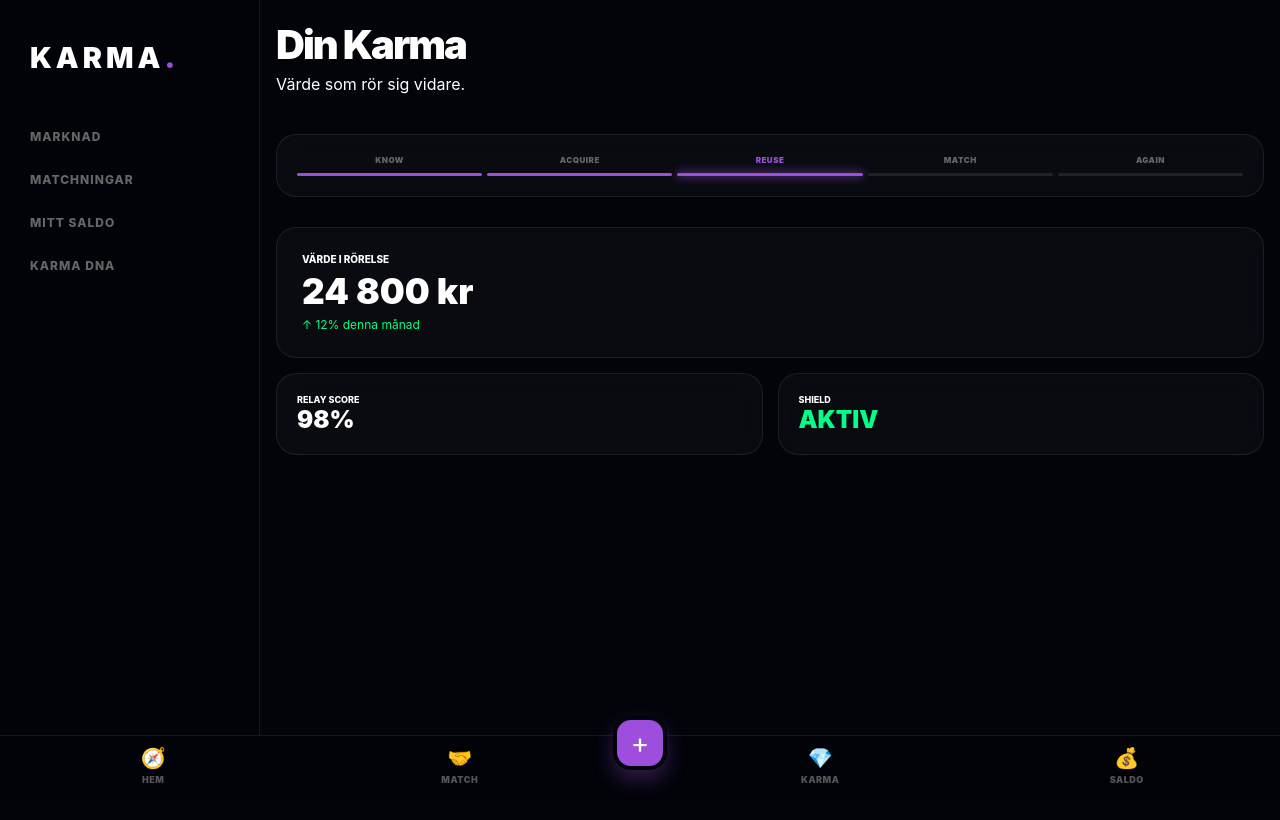
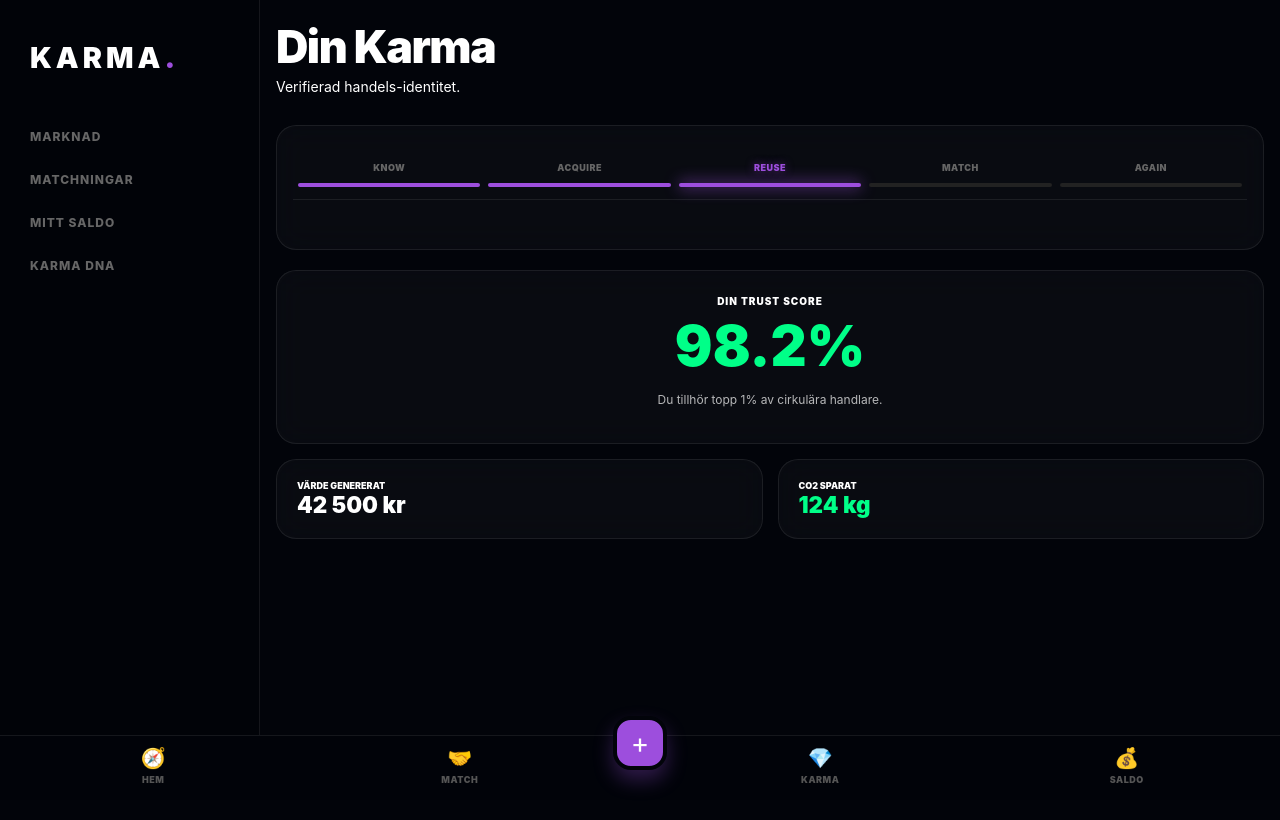
Before and after one commit to gascheckking/marketbeg-appGem, a Next.js app: page /my-karma in a window 1280 px wide. Built offline with nearby package versions, Linux system fonts and the light colour scheme.

Commit message:
Update page.tsx

```diff
--- a/app/my-karma/page.tsx
+++ b/app/my-karma/page.tsx
@@ -6,23 +6,23 @@ export default function MyKarmaPage() {
 
   return (
     <div className="page-wrapper">
-      <header style={{ marginBottom: '40px' }}>
-        <h1 style={{ fontSize: '2.5rem', fontWeight: 900, letterSpacing: '-2px', margin: 0 }}>Din Karma</h1>
-        <p className="muted" style={{ fontSize: '1rem', marginTop: '5px' }}>Värde som rör sig vidare.</p>
+      <header style={{ marginBottom: '30px' }}>
+        <h1 style={{ margin: 0 }}>Din Karma</h1>
+        <p className="muted" style={{ fontSize: '14px', marginTop: '4px' }}>Verifierad handels-identitet.</p>
       </header>
 
-      {/* KARMA CYCLE - Fixad layout */}
-      <section className="glass-card" style={{ padding: '20px', marginBottom: '30px' }}>
-        <div style={{ display: 'flex', justifyContent: 'space-between', alignItems: 'center', gap: '5px' }}>
+      {/* KARMA STEPPER - Fixad med snygga avstånd */}
+      <section className="glass-card" style={{ padding: '24px 16px', marginBottom: '20px' }}>
+        <div className="karma-stepper">
           {steps.map((step, i) => (
-            <div key={step} style={{ flex: 1, textAlign: 'center' }}>
-              <div style={{ fontWeight: 900, fontSize: '8px', color: i === 2 ? 'var(--neon-purple)' : '#666', letterSpacing: '0.5px' }}>
-                {step.toUpperCase()}
+            <div key={step} style={{ flex: 1, textAlign: 'center', position: 'relative' }}>
+              <div className={`step-item ${i === 2 ? 'active' : ''}`}>
+                {step}
               </div>
               <div style={{
-                height: '3px', borderRadius: '2px', marginTop: '8px',
+                height: '4px', borderRadius: '10px', marginTop: '10px',
                 background: i <= 2 ? 'var(--neon-purple)' : '#222',
-                boxShadow: i === 2 ? '0 0 10px var(--neon-purple)' : 'none'
+                boxShadow: i === 2 ? '0 0 15px var(--neon-purple)' : 'none'
               }}></div>
             </div>
           ))}
@@ -30,20 +30,20 @@ export default function MyKarmaPage() {
       </section>
 
       <div style={{ display: 'grid', gridTemplateColumns: '1fr', gap: '15px' }}>
-        <div className="glass-card" style={{ padding: '25px' }}>
-          <div className="muted" style={{ fontSize: '10px', fontWeight: 800 }}>VÄRDE I RÖRELSE</div>
-          <div style={{ fontSize: '2.2rem', fontWeight: 900, margin: '5px 0' }}>24 800 kr</div>
-          <div style={{ fontSize: '12px', color: 'var(--neon-mint)' }}>↑ 12% denna månad</div>
+        <div className="glass-card" style={{ padding: '24px', textAlign: 'center' }}>
+          <div className="muted" style={{ fontSize: '10px', fontWeight: 900, letterSpacing: '1px' }}>DIN TRUST SCORE</div>
+          <div style={{ fontSize: '3.5rem', fontWeight: 900, margin: '5px 0', color: 'var(--neon-mint)' }}>98.2%</div>
+          <p style={{ fontSize: '12px', opacity: 0.7 }}>Du tillhör topp 1% av cirkulära handlare.</p>
         </div>
 
         <div style={{ display: 'grid', gridTemplateColumns: '1fr 1fr', gap: '15px' }}>
           <div className="glass-card" style={{ padding: '20px' }}>
-             <div className="muted" style={{ fontSize: '9px', fontWeight: 800 }}>RELAY SCORE</div>
-             <div style={{ fontSize: '1.5rem', fontWeight: 900 }}>98%</div>
+             <div className="muted" style={{ fontSize: '9px', fontWeight: 900 }}>VÄRDE GENERERAT</div>
+             <div style={{ fontSize: '1.4rem', fontWeight: 900 }}>42 500 kr</div>
           </div>
           <div className="glass-card" style={{ padding: '20px' }}>
-             <div className="muted" style={{ fontSize: '9px', fontWeight: 800 }}>SHIELD</div>
-             <div style={{ fontSize: '1.5rem', fontWeight: 900, color: 'var(--neon-mint)' }}>AKTIV</div>
+             <div className="muted" style={{ fontSize: '9px', fontWeight: 900 }}>CO2 SPARAT</div>
+             <div style={{ fontSize: '1.4rem', fontWeight: 900, color: 'var(--neon-mint)' }}>124 kg</div>
           </div>
         </div>
       </div>
```
